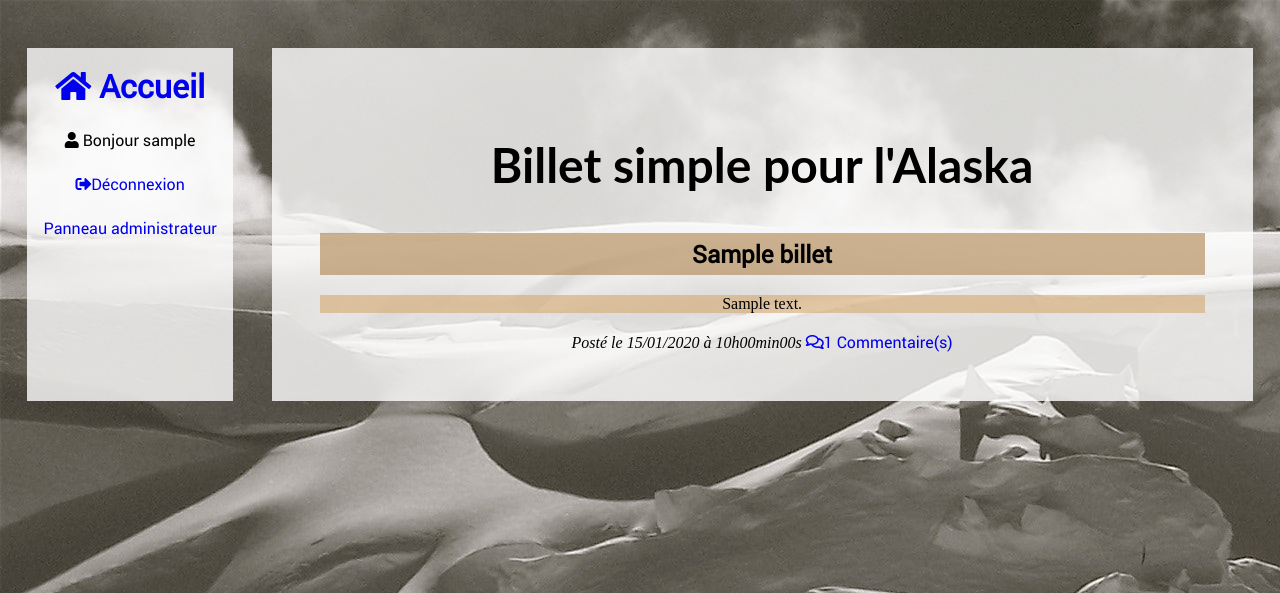
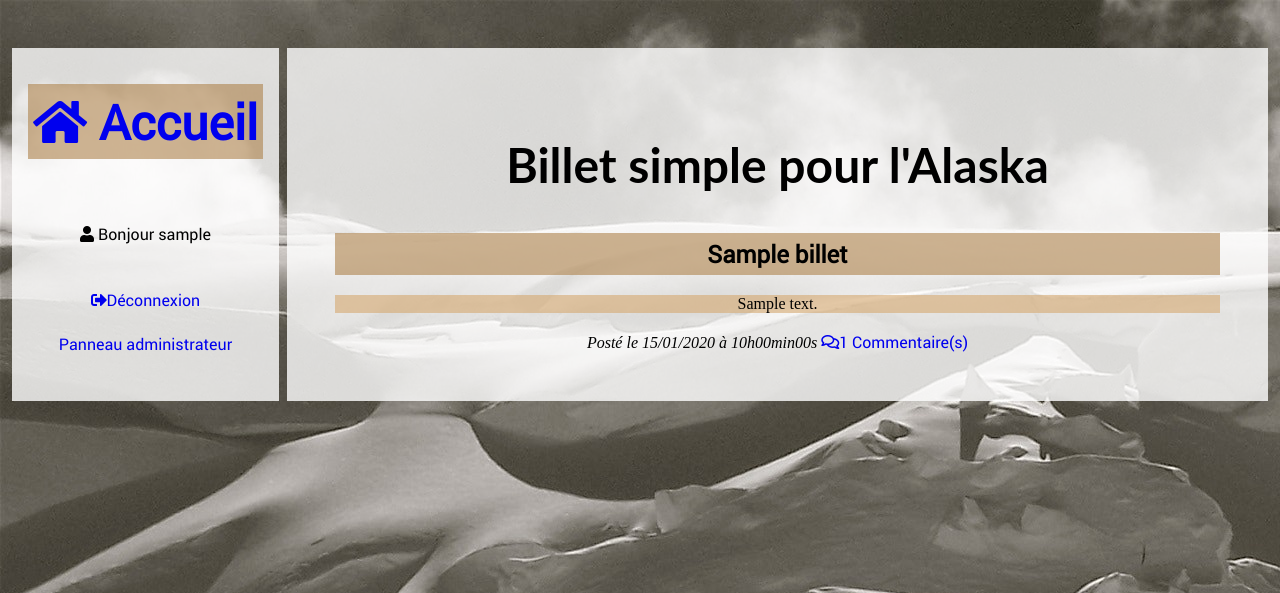
Before and after one commit to Sourigna-Vannapho/alaska-blog, a PHP site: page / in a window 1280 px wide. Shown: the top 593 px of the page. Run offline with PHP 8.4, Linux system fonts and the light colour scheme; the visitor is signed in with stand-in values (Sample User, id 1); tables that the repository leaves empty or names only in its code hold one stand-in row (values such as "Sample post"); some libraries are stand-ins or nearby versions; some web fonts are replaced.

Commit message:
Readjusted redundant id in different views and corrected css accordingly

```diff
--- a/public/css/style.css
+++ b/public/css/style.css
@@ -71,7 +71,7 @@ h2{
 	background-color:rgba(174,131,76,0.6);
 }
 
-#datePost,.info, .warning{
+.datePost,.info, .warning{
 	font-style:italic;
 }
 
@@ -79,11 +79,11 @@ h2{
 	color:red;
 }
 
-#blogEntry{
+.blogEntry{
 	background-color:rgba(213,169,113,0.6);
 }
 
-#blogEntry p{
+.blogEntry p{
 	margin-top:-20px;
 	padding:2em 1em 2em 1em;
 	text-align:left;
@@ -107,16 +107,16 @@ h2{
 	display:inline-block;
 }
 
-#infoReportedComment{
+.infoReportedComment{
 	display:flex;
 	justify-content: space-between;
 }
 
-#reportLeft,#reportRight{
+.reportLeft,.reportRight{
 	display:flex;
 }
 
-#infoReportedComment .info{
+.infoReportedComment .info{
 	margin-right:1em;
 }
 
@@ -132,7 +132,6 @@ h2{
 		display:block;
 	}
 	#loginSection{
-		display:fixed;
 		margin-bottom:3em;
 	}
 	#loginHome{
@@ -141,7 +140,6 @@ h2{
 
 	}
 	#loginForm{
-		display:hidden;
 		flex-wrap:wrap;
 	}
 	#loginForm br,.responsiveNone{
@@ -157,7 +155,6 @@ h2{
 		display:flex;
 		justify-content:space-around;
 		padding-top:0.5em;
-		padding-bottom:-0.5em;
 	}
 	#adminFunction p{
 		margin-top:0em;
--- a/view/admin_panel.php
+++ b/view/admin_panel.php
@@ -4,18 +4,18 @@
 <?php
 while ($data = $posts->fetch()){
 ?>
-	<div id='bloctxt'>
+	<div class='bloctxt'>
 		<h2>
 			<?= htmlspecialchars($data['title']) ?>
 		</h2>
-		<div id='blogEntry'>
+		<div class='blogEntry'>
 			<?php $entrySummary = str_split($data['content'],200);
 			echo ($entrySummary[0]) . '[...]';
 			  ?>
 		</div>
 	</div>
 	<br/>
-	<span id='datePost'><?= 'Posté le ' . $data['date_creation'] . ' - '?> </span>
+	<span class='datePost'><?= 'Posté le ' . $data['date_creation'] . ' - '?> </span>
 	<a href='index.php?action=post&amp;id=<?= $data['id']?>'><i class="far fa-comments"></i><?= $data['nombreComm'] . ' Commentaire(s)' ?></a>
 	<br/>
 	<a href='index.php?action=add_entry&amp;id=<?= $data['id']?>'><i class="fas fa-edit"></i>Modifier</a>
--- a/view/showPostsView.php
+++ b/view/showPostsView.php
@@ -5,17 +5,17 @@
 <?php
 while ($data = $posts->fetch()){
 ?>
-	<div id='bloctxt'>
+	<div class='bloctxt'>
 		<h2>
 			<?= htmlspecialchars($data['title']) ?>
 		</h2>
-		<div id='blogEntry'>
+		<div class='blogEntry'>
 			<?= ($data['content']) ?>
 		</div>
 	</div>
 	<br/>
-	<div id='entryDate'>
-		<span id='datePost'><?= 'Posté le ' . $data['date_creation']?> </span>
+	<div class='entryDate'>
+		<span class='datePost'><?= 'Posté le ' . $data['date_creation']?> </span>
 		<a href='index.php?action=post&amp;id=<?= $data['id']?>'><i class="far fa-comments"></i><?= $data['nombreComm'] . ' Commentaire(s)' ?></a>
 	</div>
 <?php
--- a/view/template.php
+++ b/view/template.php
@@ -4,7 +4,7 @@ if(!isset($_SESSION)){
 }
 ?>
 <!DOCTYPE html>
-<html>
+<html lang="fr">
     <head>
         <meta charset="utf-8" />
         <title><?= $title ?></title>
@@ -17,15 +17,15 @@ if(!isset($_SESSION)){
     <body>
     	<section id='loginSection'>
 	    	<div id='loginHome'>
-	    		<a id='accueil' href='index.php'><i class="fas fa-home"></i> Accueil </a>
+	    		<h2><a id='accueil' href='index.php'><i class="fas fa-home"></i> Accueil </a></h2>
 	    		<br/><br/>
-	    		<span>
-	    			<i class="fas fa-user"></i>
 					<?php
 					if (isset($_SESSION['id']) AND isset($_SESSION['pseudo'])){
-						echo 'Bonjour ' . $_SESSION['pseudo'];
 					?>
-				</span>
+					<div>
+					<i class="fas fa-user"></i>
+						<?= 'Bonjour ' . $_SESSION['pseudo']; ?>
+					</div>
 				<br/><br/>
 				<a href='index.php?action=logout'><i class="fas fa-sign-out-alt"></i>Déconnexion</a>
 				<?php
@@ -36,13 +36,11 @@ if(!isset($_SESSION)){
 						<?php
 						}
 						?>
-
-			</div>
 					<?php
 					}
 					else{ ?>
 				<div>
-	    		<a href='index.php?action=register'>Inscription</a>
+		    		<a href='index.php?action=register'><i class="fas fa-user"></i> Inscription</a>
 		    	</div>
 		    	<div id='loginForm'>
 		    		<p class='responsiveNone'>Se connecter</p>
@@ -54,6 +52,7 @@ if(!isset($_SESSION)){
 		    			<input type="submit" value="Se connecter">
 		    		</form>
 		    		<br/>
+		    	</div>
 	    		<?php
 			    		if (isset($_GET['login_fail'])){
 			    		?>
@@ -61,10 +60,11 @@ if(!isset($_SESSION)){
 			    		<?php
 			    		}
 			    		?>
-	    	</div>
+
 	    			<?php
 					}
 					?>
+			</div>
 			<?php
 			if ($_SESSION){
 				if ($_SESSION['authority'] == 2){
@@ -83,6 +83,7 @@ if(!isset($_SESSION)){
 				}
 			}
 			?>
+
 		</section>
 
 		<section id='blogSection'>
```
Also changed, not shown: view/admin_comment_report.php (+4 -4 lines). Lines whose indentation alone changed are shown as unchanged.
